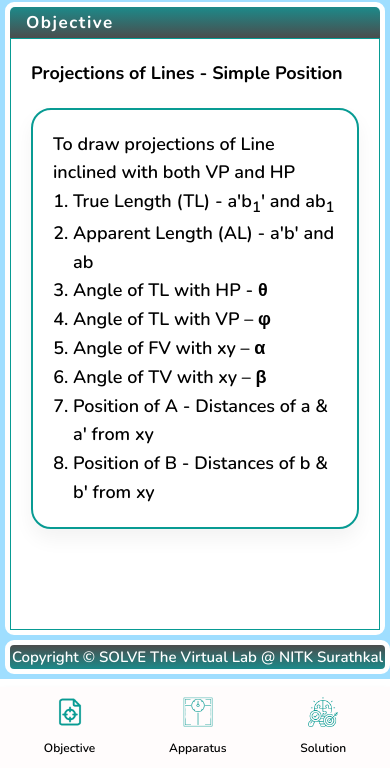
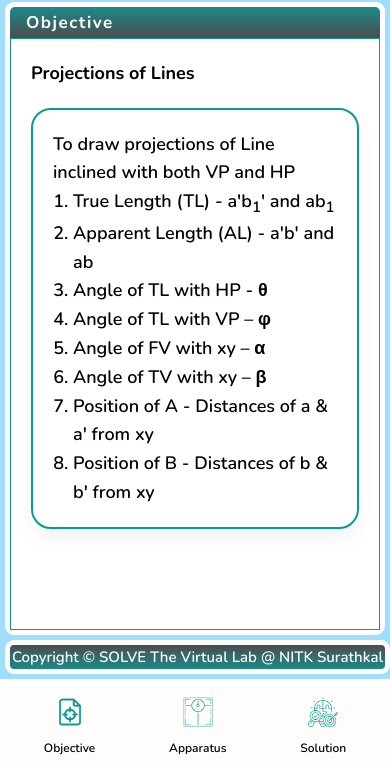
Before and after one commit to virtual-labs/exp-simple-positions-nitk, a plain HTML site: page experiment/simulation/index.html in a window 390 px wide. Shown: the part 76-844 px from the top of the page. Drawn offline with nearby package versions, Linux system fonts and the light colour scheme.

```diff
--- a/experiment/simulation/index.html
+++ b/experiment/simulation/index.html
@@ -79,7 +79,7 @@
             <div class="canvas__div">
               <div class="task-screen objective">
                 <!-- <h3 class="objective__title">Objective</h3> -->
-                <p class="objective__sub">Projections of Lines  - Simple Position
+                <p class="objective__sub">Projections of Lines
                 </p>
                 <div class="objective__main">To draw projections of Line inclined with both VP and HP
                   <ol class="objective__list">
```
